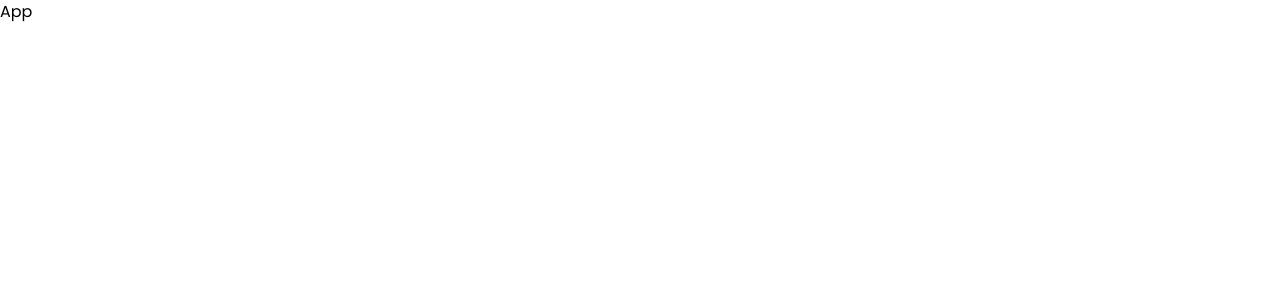
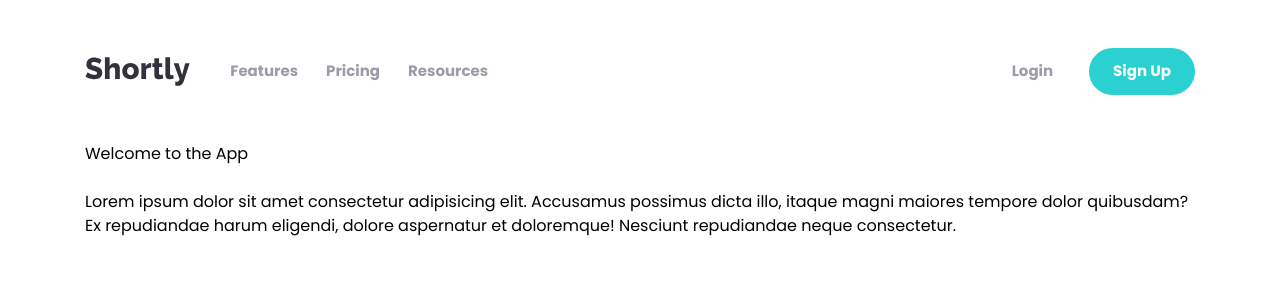
Before and after one commit to thorwski/url-shortener-api-landing, a React (Vite) app: page / in a window 1280 px wide. Shown: the top 300 px of the page. Built offline with nearby package versions, Linux system fonts and the light colour scheme.

Commit message:
created project page and routes

```diff
--- a/src/App.tsx
+++ b/src/App.tsx
@@ -1,5 +1,14 @@
+import { BrowserRouter as Router, Routes, Route } from "react-router-dom";
+import Home from "./pages/Home";
+
 const App = () => {
-  return <div>App</div>;
+  return (
+    <Router>
+      <Routes>
+        <Route path="*" element={<Home />} />
+      </Routes>
+    </Router>
+  );
 };
 
 export default App;
--- /dev/null
+++ b/src/pages/Home.tsx
@@ -0,0 +1,21 @@
+import Header from "../components/Header/Header";
+
+const Home = () => {
+  return (
+    <>
+      <Header />
+      <main className="pt-[116px] md:pt-[142px] px-6 xl:px-0 max-w-[1110px] mx-auto">
+        <h1>Welcome to the App</h1>
+        <br />
+        <p>
+          Lorem ipsum dolor sit amet consectetur adipisicing elit. Accusamus
+          possimus dicta illo, itaque magni maiores tempore dolor quibusdam? Ex
+          repudiandae harum eligendi, dolore aspernatur et doloremque! Nesciunt
+          repudiandae neque consectetur.
+        </p>
+      </main>
+    </>
+  );
+};
+
+export default Home;
```
